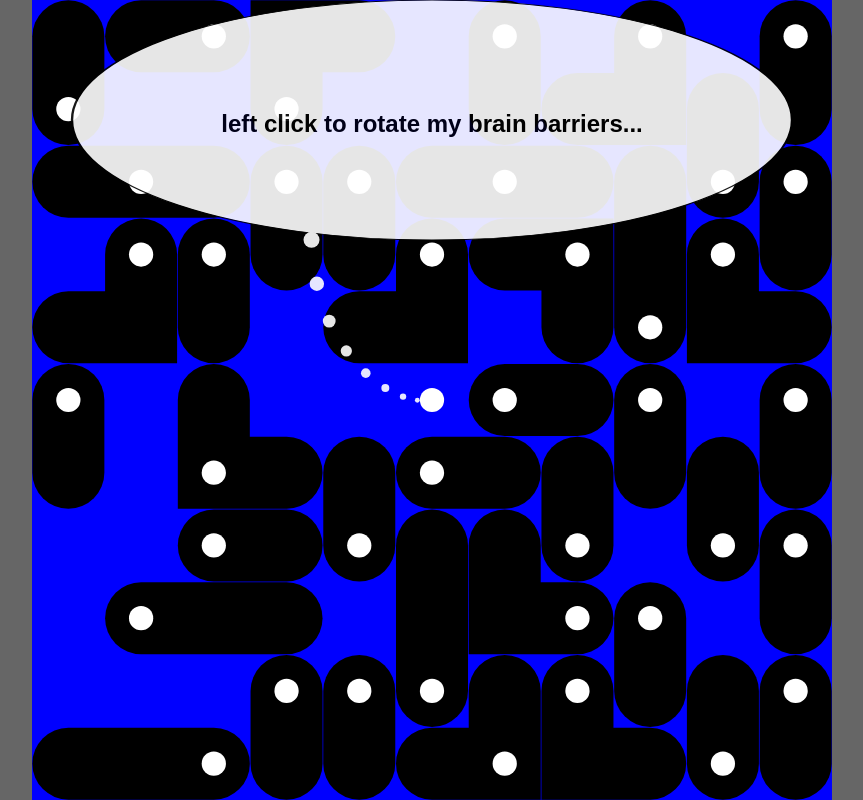
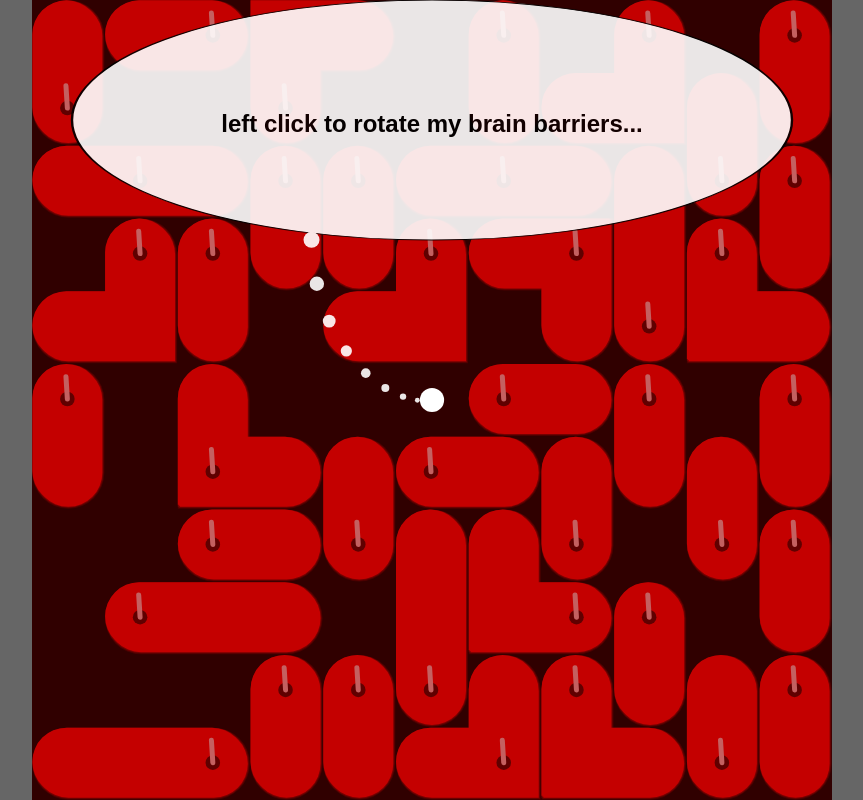
Before and after one commit to renevanderark/can-stuff, a website built with webpack: page index.html in a window 1280 px wide. Shown: the whole page, without its empty margins (208-1071 px from the left). Built offline with nearby package versions, Linux system fonts and the light colour scheme.

Commit message:
fixes #6.

```diff
--- a/index.html
+++ b/index.html
@@ -4,7 +4,7 @@
     <meta name="viewport" content="width=device-width, initial-scale=1, maximum-scale=1">
   </head>
   <body style="margin: 0; padding: 0; width: 100%; height: 100%; background-color: #666; font-family: sans-serif;">
-    <canvas id="foo-layer" style="position: absolute; background-color: blue"></canvas>
+    <canvas id="foo-layer" style="position: absolute; background-color: rgb(48,0,0)"></canvas>
     <canvas id="bar-layer" style="position: absolute; opacity: 0.9"></canvas>
 
     <script src="./build/index.js"></script>
--- a/src/gm/wall.js
+++ b/src/gm/wall.js
@@ -33,6 +33,18 @@ export default function(gridKit) {
       return 0;
     };
 
+    const drawStrokes = (ctx, scale, strokeStyle, redux = 0) => {
+      ctx.strokeStyle = strokeStyle;
+      ctx.lineWidth = Math.floor(getGridSize(scale) - (2*redux));
+      wallSpaces.forEach((p, i) => {
+        if (i === 0) {
+          ctx.moveTo(...(getScreenPos(p, scale).map(p => p - redux)));
+        } else {
+          ctx.lineTo(...(getScreenPos(p, scale).map(p => p - redux)));
+        }
+      });
+      ctx.stroke();
+    };
     let currentRotation = determineCurrentRotation();
 
     return {
@@ -78,30 +90,29 @@ export default function(gridKit) {
 
       draw(ctx, scale) {
         ctx.beginPath();
-        ctx.lineWidth = Math.floor(getGridSize(scale));
         ctx.lineCap = 'round';
-        if (wallSpaces.length === 1) {
-          ctx.moveTo(...getScreenPos(wallSpaces[0], scale));
-          ctx.lineTo(...getScreenPos(wallSpaces[0], scale));
-        } else {
-          wallSpaces.forEach((p, i) => {
-            if (i === 0) {
-              ctx.moveTo(...getScreenPos(p, scale));
-            } else {
-              ctx.lineTo(...getScreenPos(p, scale));
-            }
-          });
-        }
+        drawStrokes(ctx, scale, "rgba(96, 0, 0, 0.6)", 0);
+        drawStrokes(ctx, scale, "rgba(128, 0, 0, 0.8)", 1);
+        drawStrokes(ctx, scale, "rgb(196, 0, 0)", 2);
+
+        ctx.beginPath();
+        ctx.fillStyle = "rgb(96, 0, 0)";
+        ctx.arc(...(getScreenPos(pivot, scale).map(p => p - 1)), getGridSize(scale) / 10, 0, 2 * Math.PI, false);
+        ctx.fill();
+
+        ctx.beginPath();
+        ctx.strokeStyle = "rgb(196, 96, 96)";
+        const gridSize = getGridSize(scale);
+        ctx.lineWidth = Math.round(gridSize / 14);
+        ctx.moveTo(...(getScreenPos(pivot, scale).map(p => p - 1)));
+        ctx.lineTo(...(getScreenPos(pivot, scale).map((p,i) => p - (i === 0 ? (3*scale) : (0.4*gridSize*scale)))));
         ctx.stroke();
-        ctx.beginPath();
-        ctx.fillStyle = "white";
-        ctx.arc(...getScreenPos(pivot, scale), getGridSize(scale) / 6, 0, 2 * Math.PI, false);
-        ctx.fill();
+
         updated = false;
       },
       clear(ctx, scale) {
         wallSpaces.forEach(p => {
-          ctx.clearRect(...getRect(p, scale))
+          ctx.clearRect(...getRect(p, scale).map((p, i) => i < 2 ? p - 1 : p + 1));
         });
       },
       forceUpdate() { updated = true; },
--- a/src/index.js
+++ b/src/index.js
@@ -37,7 +37,8 @@ initViewPort(VIRT_WIDTH, VIRT_HEIGHT, getResizeListeners([fooLayer, barLayer],
   () => [puppet].filter(p => p !== null).concat(thoughtCloud).concat(gm.walls).forEach(d => d.forceUpdate())
 ));
 
-function startLevel(size = 11, lvl = 1) {
+function startLevel(siz = 11, lvl = 1) {
+  const size = siz > 51 ? 51 : siz;
   fooFrameRenderer.clear();
   gridKit = gridMaker(size, VIRT_WIDTH);
   gm = makeLevel(gridKit);
```
Also changed, not shown: build/index.js.
